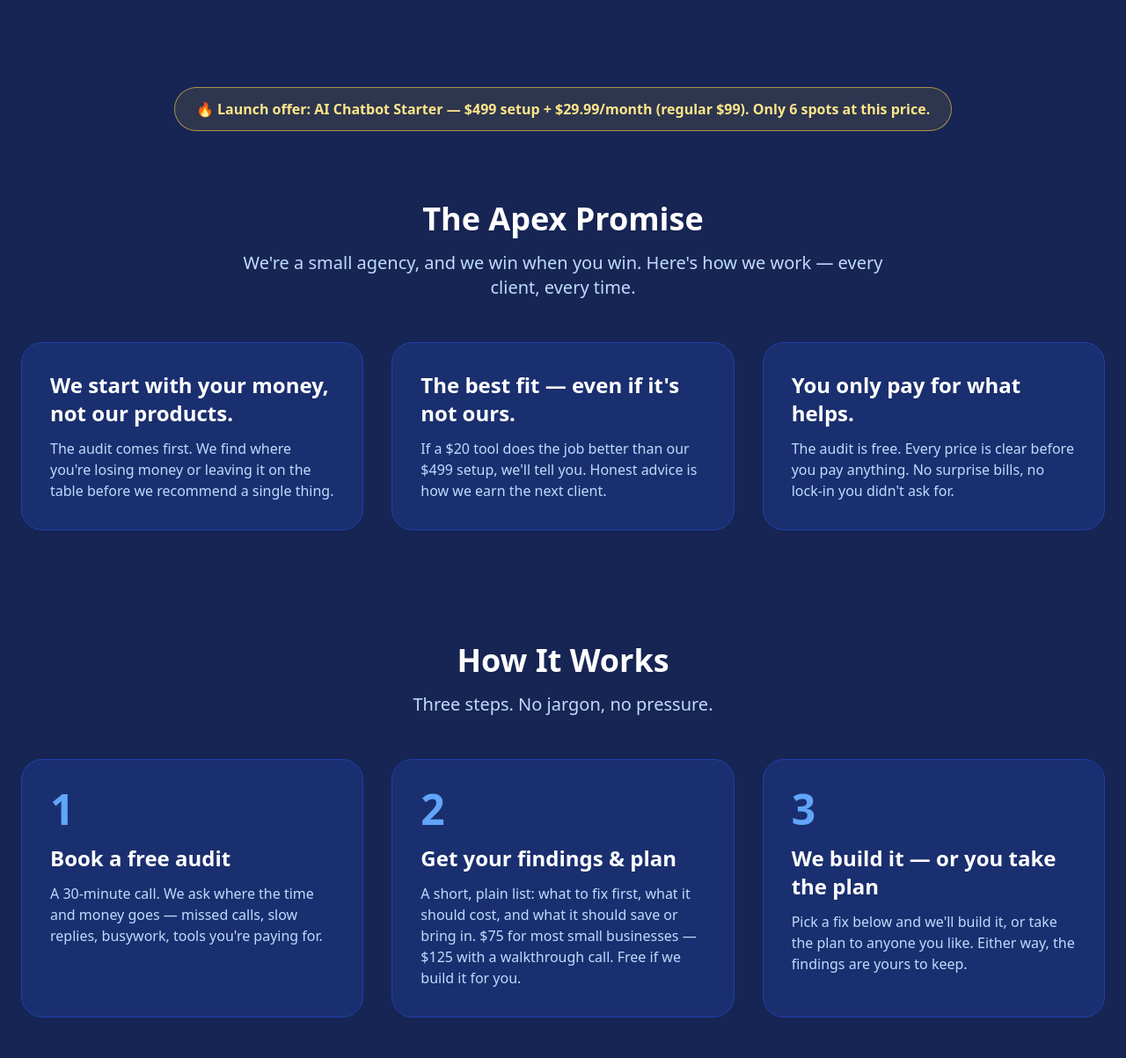
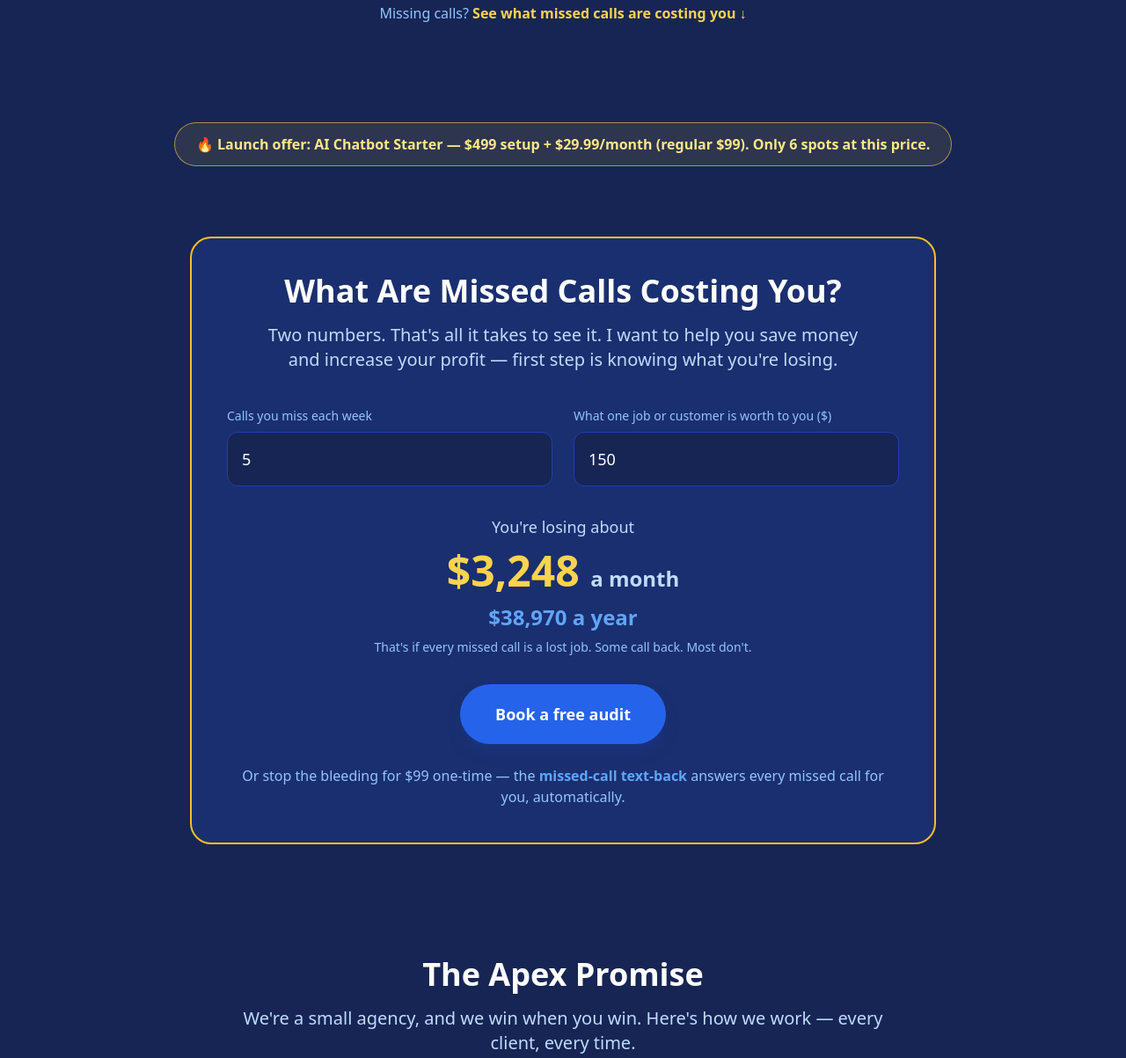
Before and after one commit to SheilaRMoore2/apexai, a plain HTML site: page index.html in a window 1280 px wide. Shown: the part 824-2027 px from the top of the page at 88% size. Drawn offline with nearby package versions, Linux system fonts and the light colour scheme.

Commit message:
Add missed-call cost calculator and $25 referral section

```diff
--- a/index.html
+++ b/index.html
@@ -43,6 +43,7 @@
             <a href="#home" class="hover:text-blue-400">AI Consulting</a>
             <a href="#how-it-works" class="hover:text-blue-400">How It Works</a>
             <a href="#pricing" class="hover:text-blue-400">Pricing</a>
+            <a href="#calculator" class="hover:text-blue-400">Calculator</a>
             <a href="#start-small" class="hover:text-blue-400">Start Small</a>
             <a href="#examples" class="hover:text-blue-400">Examples</a>
             <a href="#contact" class="hover:text-blue-400">Contact</a>
@@ -59,12 +60,41 @@
             <a href="#how-it-works" class="border border-blue-400 text-blue-300 px-10 py-5 rounded-full text-lg font-bold hover:bg-blue-900/50 transition">See how it works ↓</a>
         </div>
         <p class="text-blue-300">Free audit &middot; No pressure &middot; If we're not the right fit, we'll say so.</p>
+        <p class="text-blue-300 mt-4">Missing calls? <a href="#calculator" class="text-amber-300 font-bold hover:text-amber-200">See what missed calls are costing you ↓</a></p>
     </header>
 
     <!-- Launch offer strip -->
     <div class="px-6 pb-4">
         <p class="text-center"><span class="inline-block bg-amber-400/10 border border-amber-300/60 text-amber-200 font-bold px-6 py-3 rounded-full">🔥 Launch offer: AI Chatbot Starter — $499 setup + $29.99/month (regular $99). Only 6 spots at this price.</span></p>
     </div>
+
+    <!-- Missed-call cost calculator -->
+    <section id="calculator" class="max-w-4xl mx-auto py-16 px-6">
+        <div class="bg-blue-900/50 p-10 rounded-3xl border-2 border-amber-400">
+            <h2 class="text-4xl font-bold text-center mb-4">What Are Missed Calls Costing You?</h2>
+            <p class="text-xl text-blue-200 text-center max-w-2xl mx-auto mb-10">Two numbers. That's all it takes to see it. I want to help you save money and increase your profit — first step is knowing what you're losing.</p>
+            <div class="grid sm:grid-cols-2 gap-6 mb-8">
+                <div>
+                    <label for="missed-calls" class="block text-sm font-medium text-blue-300 mb-2">Calls you miss each week</label>
+                    <input type="number" id="missed-calls" min="0" value="5" oninput="calcMissedCalls()" class="w-full p-4 bg-blue-950 border border-blue-800 rounded-xl outline-none focus:ring-2 focus:ring-blue-400 text-lg">
+                </div>
+                <div>
+                    <label for="job-value" class="block text-sm font-medium text-blue-300 mb-2">What one job or customer is worth to you ($)</label>
+                    <input type="number" id="job-value" min="0" value="150" oninput="calcMissedCalls()" class="w-full p-4 bg-blue-950 border border-blue-800 rounded-xl outline-none focus:ring-2 focus:ring-blue-400 text-lg">
+                </div>
+            </div>
+            <div class="text-center mb-2">
+                <p class="text-blue-200 text-lg">You're losing about</p>
+                <p class="text-5xl font-extrabold text-amber-300 my-3"><span id="calc-monthly">$0</span> <span class="text-2xl font-bold text-blue-200">a month</span></p>
+                <p class="text-2xl font-bold text-blue-400"><span id="calc-yearly">$0</span> a year</p>
+            </div>
+            <p class="text-sm text-blue-300 text-center mb-8">That's if every missed call is a lost job. Some call back. Most don't.</p>
+            <div class="text-center">
+                <a href="https://calendly.com/sherexmykes/new-meeting" target="_blank" rel="noopener" class="inline-block bg-blue-600 px-10 py-5 rounded-full text-lg font-bold hover:bg-blue-500 transition shadow-lg shadow-blue-900/50">Book a free audit</a>
+                <p class="text-blue-300 mt-6">Or stop the bleeding for $99 one-time — the <a href="#start-small" class="text-blue-400 font-bold hover:text-blue-300">missed-call text-back</a> answers every missed call for you, automatically.</p>
+            </div>
+        </div>
+    </section>
 
     <!-- Our promise -->
     <section id="promise" class="max-w-7xl mx-auto py-16 px-6">
@@ -391,6 +421,16 @@
         </div>
     </section>
 
+    <!-- Referrals -->
+    <section id="referrals" class="max-w-4xl mx-auto py-16 px-6">
+        <div class="bg-blue-900/50 p-10 rounded-3xl border border-blue-800 text-center">
+            <h2 class="text-4xl font-bold mb-4">Refer a Business, Get $25.</h2>
+            <p class="text-xl text-blue-200 max-w-2xl mx-auto mb-6">Know a business that keeps missing calls or drowning in busywork? Send them our way. When a business you refer signs up for any paid Apex service, you get $25. No limits — send as many as you like.</p>
+            <p class="text-blue-200 mb-8">Just email us at <a href="mailto:hello@getapexai.dev" class="text-blue-400 font-bold hover:text-blue-300">hello@getapexai.dev</a> — tell us who you sent and what they do, and we'll take it from there.</p>
+            <a href="mailto:hello@getapexai.dev?subject=Referral%20for%20Apex%20AI%20Automation" class="inline-block bg-blue-600 px-10 py-5 rounded-full text-lg font-bold hover:bg-blue-500 transition shadow-lg shadow-blue-900/50">Send a referral</a>
+        </div>
+    </section>
+
     <!-- Contact Section -->
     <section id="contact" class="max-w-2xl mx-auto py-16 px-6">
         <h2 class="text-4xl font-bold mb-12 text-center">Let's Connect</h2>
@@ -430,6 +470,16 @@
                 input.value = name;
             }
         }
+
+        function calcMissedCalls() {
+            var missed = parseFloat(document.getElementById('missed-calls').value) || 0;
+            var value = parseFloat(document.getElementById('job-value').value) || 0;
+            var monthly = missed * 4.33 * value;
+            var yearly = monthly * 12;
+            document.getElementById('calc-monthly').textContent = '$' + Math.round(monthly).toLocaleString('en-US');
+            document.getElementById('calc-yearly').textContent = '$' + Math.round(yearly).toLocaleString('en-US');
+        }
+        calcMissedCalls();
     </script>
 
     <!-- Custom Chatbot Widget -->
```
